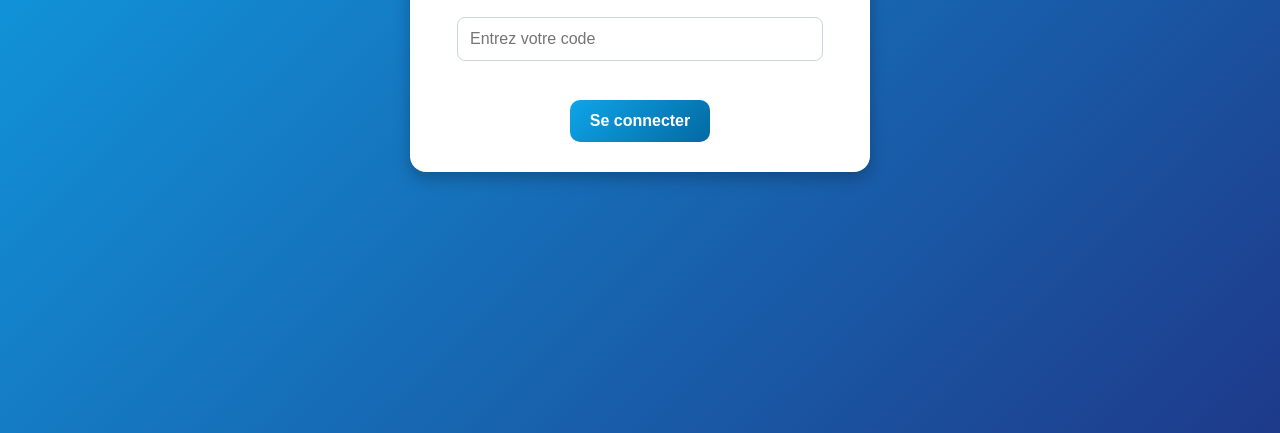
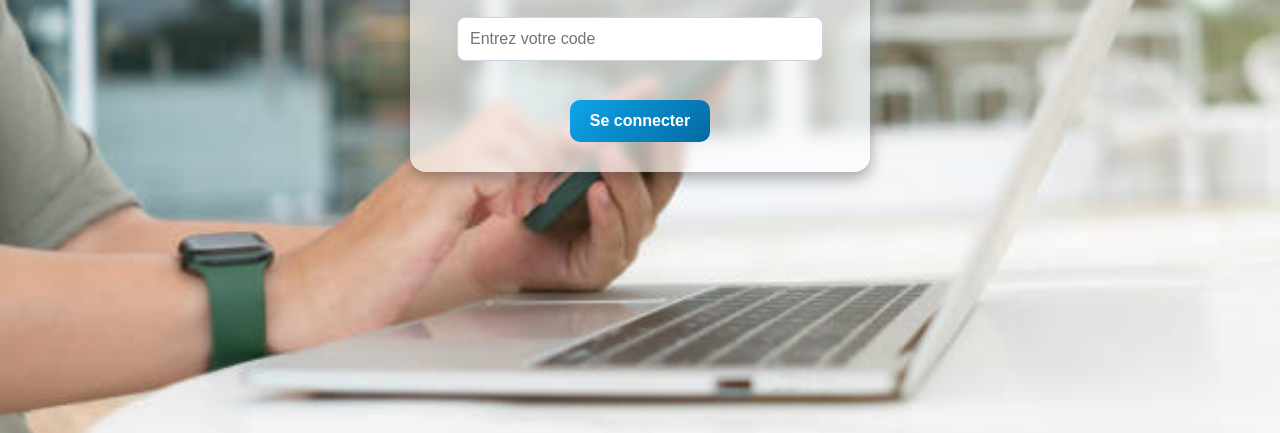
Before and after one commit to ado121/AdoConeption_captive_portal, a plain HTML site: page index.html in a window 1280 px wide. Shown: the part 367-800 px from the top of the page. Drawn offline with Linux system fonts and the light colour scheme.

Commit message:
Ajout de background image

```diff
--- a/style.css
+++ b/style.css
@@ -1,7 +1,8 @@
 /* Style global */
 body {
   font-family: 'Roboto', Arial, sans-serif;
-  background: linear-gradient(135deg, #0EA5E9, #1E3A8A);
+  background: url('background_image.jpg') no-repeat center center fixed;
+  background-size: cover;
   display: flex;
   align-items: center;
   justify-content: center;
@@ -12,14 +13,15 @@ body {
 
 /* Conteneur principal */
 .container {
-  background: #ffffff;
+  background: rgba(255, 255, 255, 0.60); /* blanc semi-transparent */
   padding: 30px;
   border-radius: 16px;
-  box-shadow: 0 6px 16px rgba(0, 0, 0, 0.25);
+  box-shadow: 0 6px 16px rgba(0, 0, 0, 0.35);
   text-align: center;
   width: 90%;
   max-width: 400px;
   animation: fadeIn 0.8s ease-in-out;
+  backdrop-filter: blur(6px); /* effet verre dépoli */
 }
 
 /* Titre */
```
Also changed, not shown: background_image.jpg (added).
